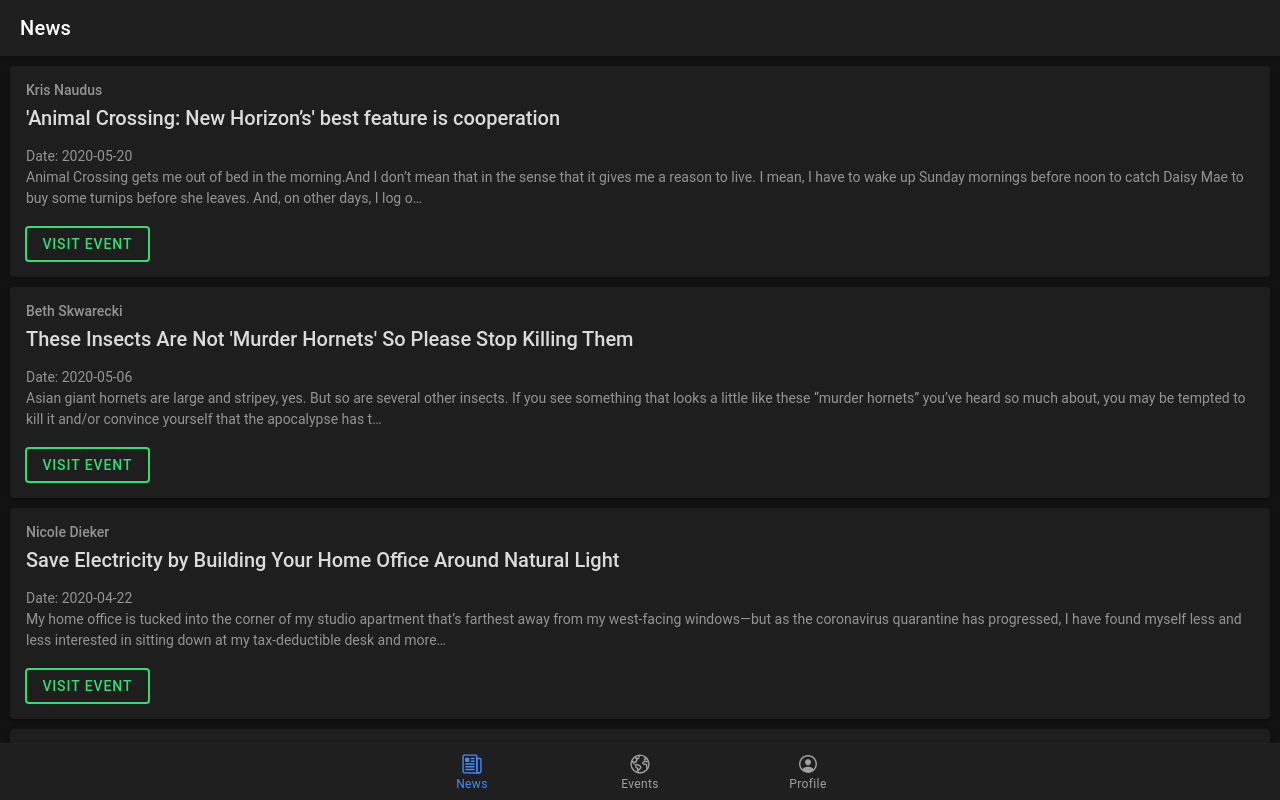
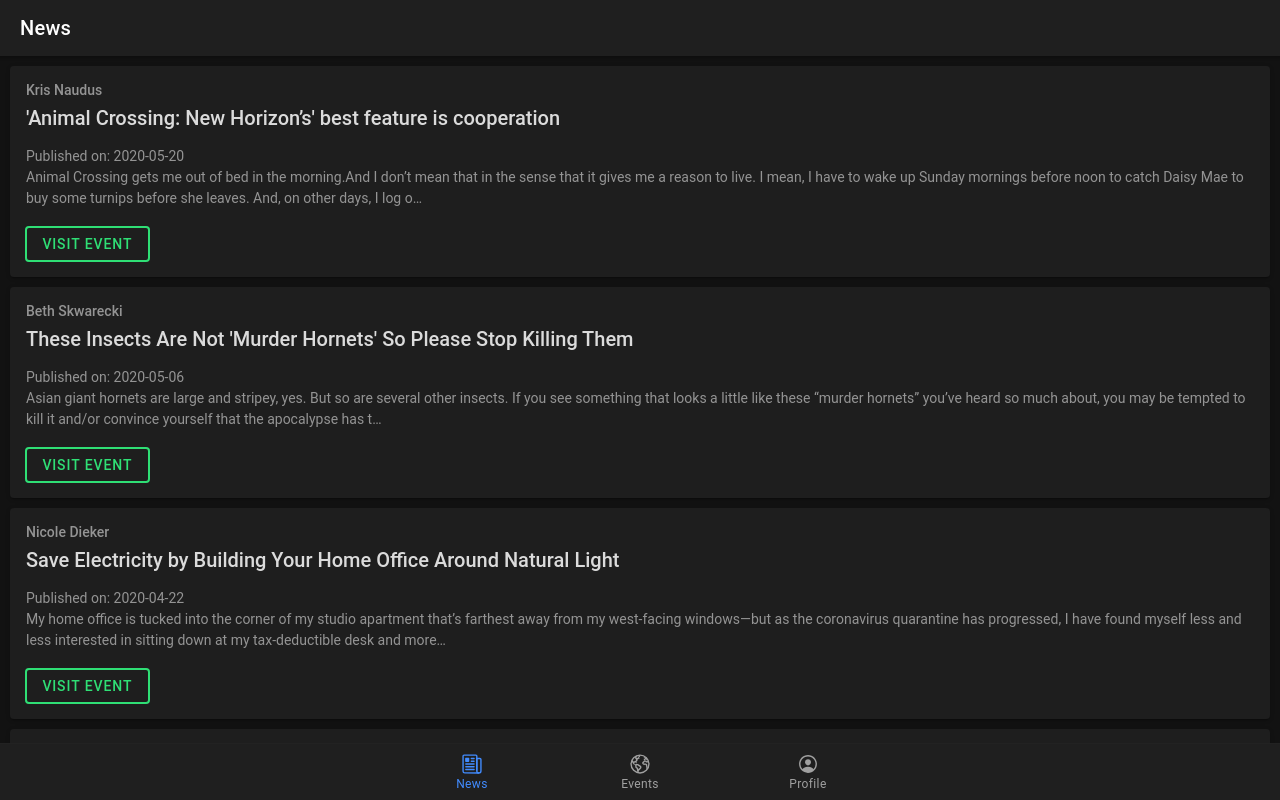
Before and after one commit to myOhana/MyNatur.Space, a React (Create React App) app: page /news in a window 1280 px wide. Built offline with nearby package versions, Linux system fonts and the light colour scheme.

Commit message:
news page made...ui changes left

```diff
--- a/src/components/NewsCard/NewsCard.js
+++ b/src/components/NewsCard/NewsCard.js
@@ -18,7 +18,7 @@ const NewsCard = ({ author, title, url, publishedAt, description }) => {
       </IonCardHeader>
 
       <IonCardContent>
-        Date: {publishedAt}
+        Published on: {publishedAt}
         <br />
         {description}
       </IonCardContent>
```
